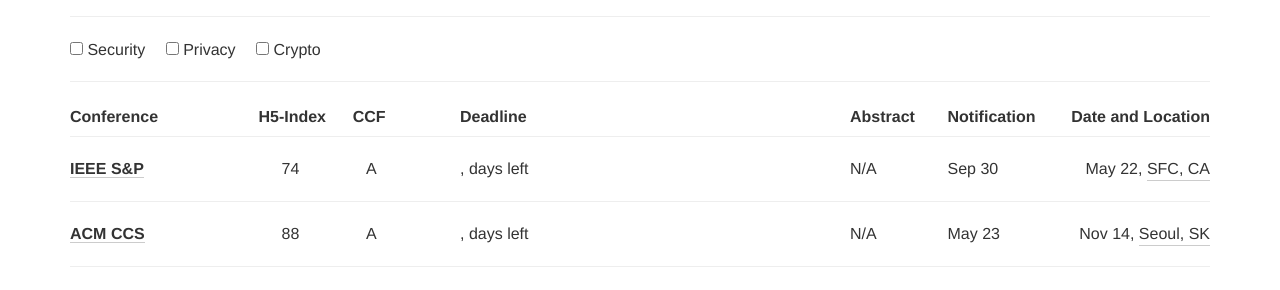
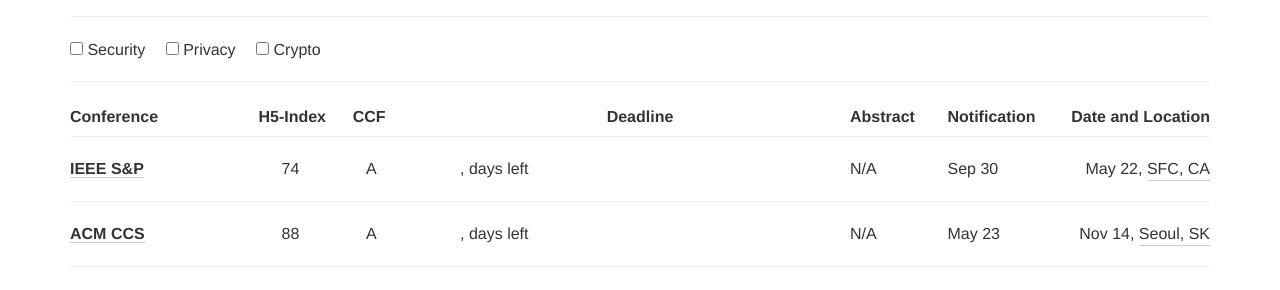
Before and after one commit to jianghaizhi/conference, a Jekyll site: the page built from index.html, in a window 1280 px wide. Shown: the part 182-472 px from the top of the page. Built offline with Jekyll 4.4.1, drawn with Linux system fonts in a browser that asks for light colours; nearby versions of some CDN libraries; comment, search, counter and statistics services are not loaded.

Commit message:
Update index.html

```diff
--- a/index.html
+++ b/index.html
@@ -48,7 +48,7 @@
               </form><hr>
              <div class="row" style="padding-top:5px">
        <div class="col-xs-12 col-md-4"><h2>Conference<font style="float:right">H5-Index&nbsp;&nbsp;&nbsp;&nbsp;&nbsp;&nbsp;CCF&nbsp;&nbsp;&nbsp;&nbsp;&nbsp;&nbsp;&nbsp;&nbsp;&nbsp;&nbsp;</font></h2></div>
-      <div class="col-xs-12 col-md-4"><h2>Deadline</h2></div>
+      <div align="center" class="col-xs-12 col-md-4"><h2>Deadline</h2></div>
         <div class="col-xs-12 col-md-1"><h2>Abstract</h2></div>
         <div class="col-xs-12 col-md-1"><h2>Notification</h2></div>
         <div class="col-xs-12 col-md-2"><h2 style="float:right;">Date and Location</h2></div>
@@ -68,7 +68,7 @@
                 <font font-size:1em; style="font-weight:bold;"><a target="black" href="{{conf.link}}">{{conf.name}}</a></font><font font-size:1em; style="float:right">{{conf.hindex}}&nbsp;&nbsp;&nbsp;&nbsp;&nbsp;&nbsp;&nbsp;&nbsp;&nbsp;&nbsp;&nbsp;&nbsp;&nbsp;&nbsp;&nbsp;{{conf.rank}}&nbsp;&nbsp;&nbsp;&nbsp;&nbsp;&nbsp;&nbsp;&nbsp;&nbsp;&nbsp;&nbsp;&nbsp;</font>
               </div>
                 <div  class="col-xs-12 col-md-4">
-                <span  style="float:center;"><font><span class="deadline-time"></span>, <b><span class="timer"></span></b> days left</font></span>
+                <font style="text-align:center;><span class="deadline-time"></span>, <b><span class="timer"></span></b> days left</font>
               </div>
             <div class="col-xs-12 col-md-1">
                 {{conf.abstract}}
```
